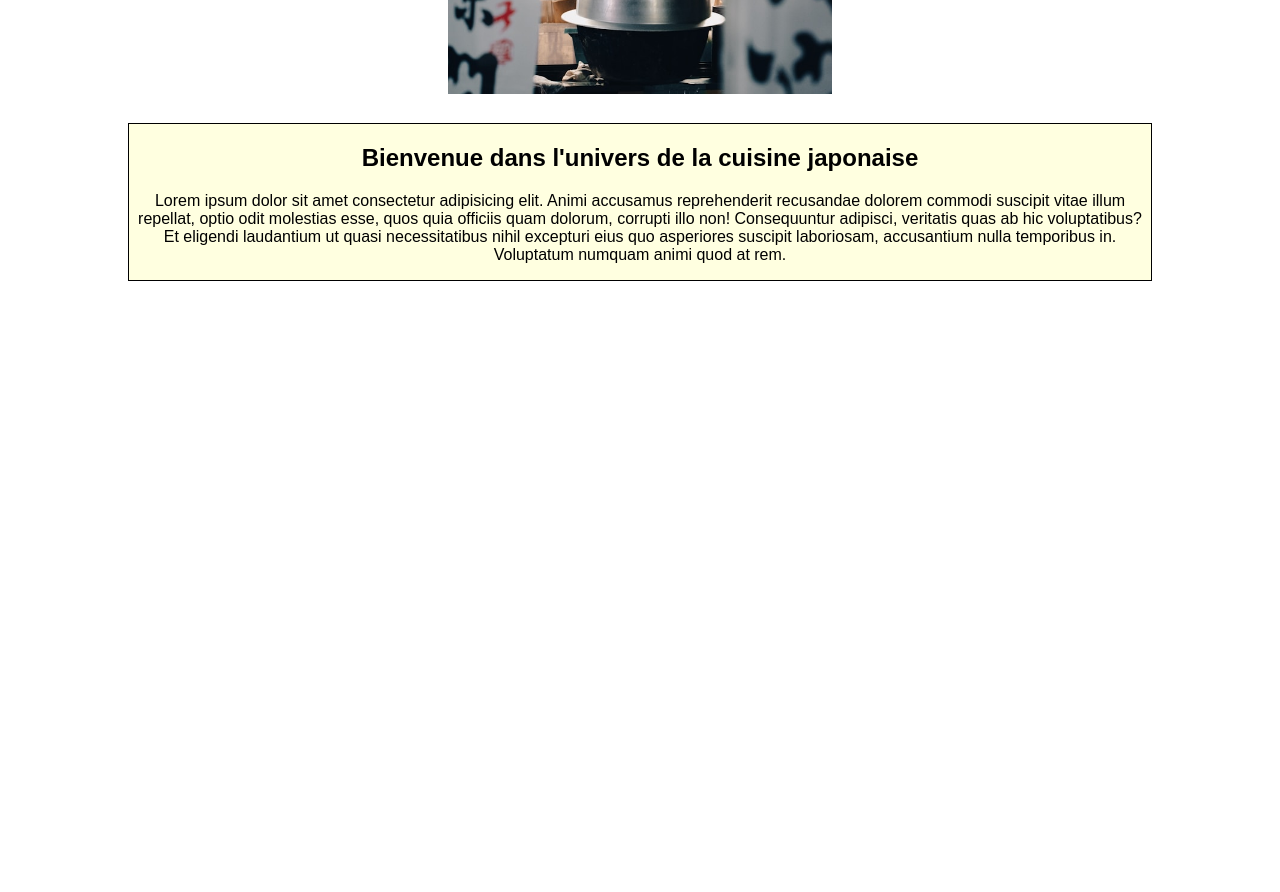
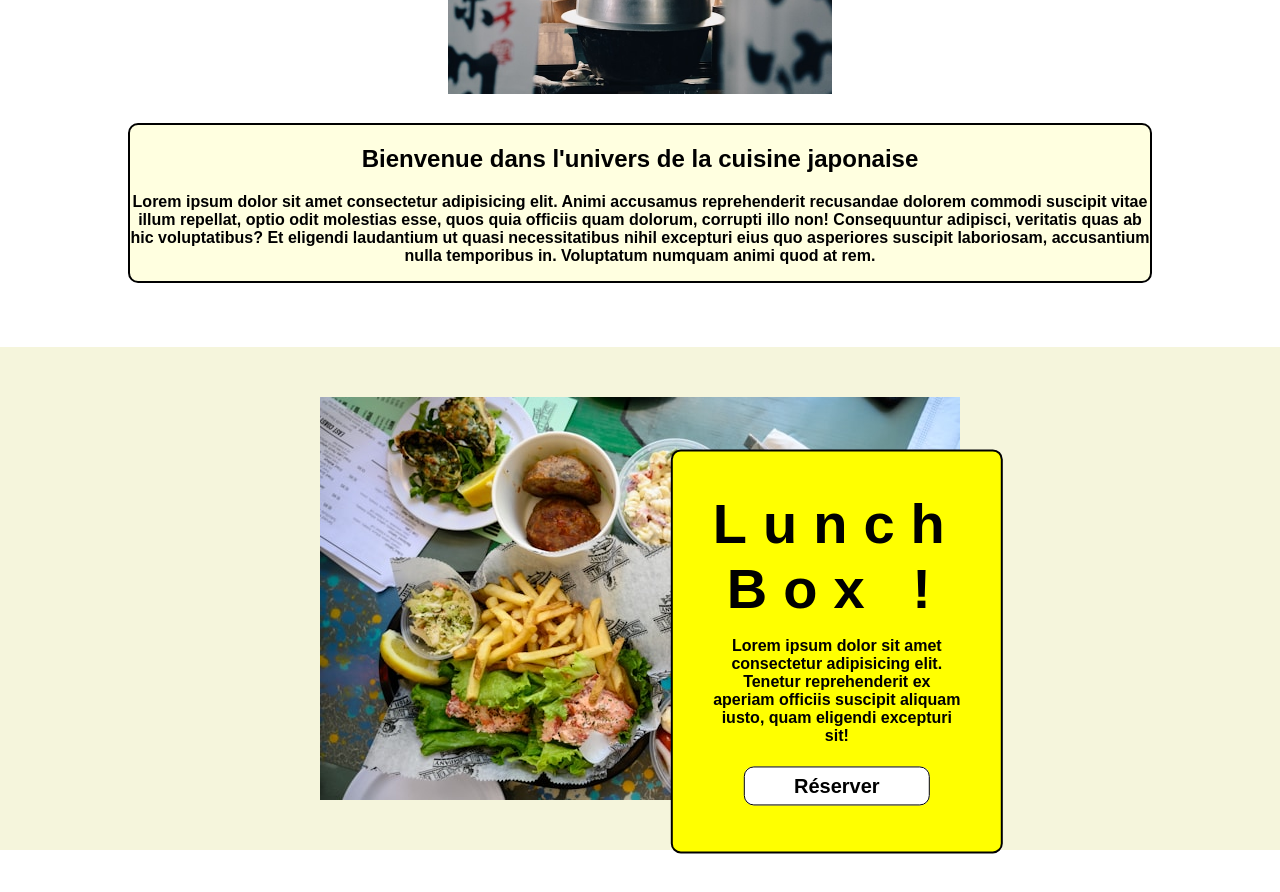
Before and after one commit to AdelDrissi/Asianfood, a React (Create React App) app: page / in a window 1280 px wide. Shown: the part 1000-1892 px from the top of the page. Before the commit the page ends 1281 px from the top, so only its background shows below. Built offline with nearby package versions, Linux system fonts and the light colour scheme.

Commit message:
Lunch box section

```diff
--- a/src/App.js
+++ b/src/App.js
@@ -3,8 +3,7 @@ import MainContent from './components/MainContent';
 import InfoCuisine from './components/InfoCuisine';
 import Loader from './components/Loader';
 import Header from './components/Header';
-
-
+import Lunch from './components/Lunch';
 
 function App() {
   return (
@@ -13,6 +12,7 @@ function App() {
       <MainContent />
       <InfoCuisine />
       <Loader />
+      <Lunch />
     </div>
   );
 }
--- /dev/null
+++ b/src/components/Lunch.jsx
@@ -0,0 +1,27 @@
+import React from 'react';
+import lunchbox from '../images/lunchbox.jpg';
+
+function Lunch() {
+  return (
+    <section className="lunch-container">
+      <div className="lunch-japanese">
+        <div className="image-container">
+          <img src={lunchbox} alt="Background" className="lunch-box" />
+          <div className="text-overlay">
+            <h1> Lunch Box ! </h1>
+            <p>
+              Lorem ipsum dolor sit amet consectetur adipisicing elit. Tenetur
+              reprehenderit ex aperiam officiis suscipit aliquam iusto, quam
+              eligendi excepturi sit!
+            </p>
+            <a href="#" className="btn-lunch">
+              Réserver
+            </a>
+          </div>
+        </div>
+      </div>
+    </section>
+  );
+}
+
+export default Lunch;
--- a/src/components/MainContent.jsx
+++ b/src/components/MainContent.jsx
@@ -8,7 +8,7 @@ function MainContent() {
       <div className="resto-name">
         <h1>Wazabi</h1>
         <h2>Traiteur - Cuisine - Inspiration - Japon</h2>
-        <a href="#" className="btn-projects">
+        <a href="#" className="btn-content">
           Réserver
         </a>
       </div>
--- a/src/styles/_cuisineInfo.scss
+++ b/src/styles/_cuisineInfo.scss
@@ -6,7 +6,8 @@
 
 .background-info {
   color: black;
-  border: 1px solid black;
+  border-radius: 10px;
+  border: 2px solid black;
   margin: 0 10%;
   background-color: lightyellow;
 }
--- a/src/styles/_header.scss
+++ b/src/styles/_header.scss
@@ -1,9 +1,9 @@
 @import './Mixins';
 
 .header {
-  z-index: 10;
+  z-index: 1;
   width: 100%;
-  position: relative;
+  position: sticky;
   top: 0;
   padding-top: 20px;
   background: black;
--- a/src/styles/_loader.scss
+++ b/src/styles/_loader.scss
@@ -21,6 +21,6 @@
     transform: rotate(0deg);
   }
   100% {
-    transform: rotate(360deg);
+    transform: rotate(260deg);
   }
 }
--- /dev/null
+++ b/src/styles/_lunch.scss
@@ -0,0 +1,39 @@
+/* Lunch.css */
+
+.lunch-container {
+  width: 100%;
+  display: flex;
+  margin: 5% 0;
+  justify-content: center;
+  align-items: center;
+  padding: 50px 0;
+  background-color: beige;
+}
+
+.lunch-japanese {
+  position: relative;
+}
+
+.image-container {
+  position: static;
+  overflow: hidden;
+}
+
+.lunch-box {
+  width: 100%; /* Assurez-vous que l'image remplit complètement son conteneur */
+  display: block;
+}
+
+.text-overlay {
+  position: absolute;
+  background: yellow;
+  top: 52%; /* Place le contenu au centre vertical de l'image */
+  left: 60%; /* Place le contenu au centre horizontal de l'image */
+  transform: translate(-10%, -39%);
+  text-align: center;
+  color: black;
+  border: 2px solid black;
+  border-radius: 10px;
+  padding: 40px 40px;
+
+}
--- a/src/styles/_mainContent.scss
+++ b/src/styles/_mainContent.scss
@@ -15,7 +15,7 @@
   object-fit: cover;
 }
 
-.btn-projects {
+.btn-content {
   line-height: 2.5;
   padding: 3% 20%;
   font-weight: bold;
@@ -27,11 +27,11 @@
   border: 1px solid;
   text-decoration: none;
 }
-.btn-projects:hover {
+.btn-content:hover {
   background-color: lightblue;
   transition: all 1s;
   color: #fff;
-  transition: 0.3s;
+  transition: all ease 1s;
 }
 
 .resto-name {
--- a/src/styles/index.scss
+++ b/src/styles/index.scss
@@ -2,16 +2,36 @@
 @import './mainContent';
 @import './cuisineInfo';
 @import './loader';
+@import './lunch';
 
 body {
   font-family: Arial, Helvetica, sans-serif;
   margin: 0;
   overflow-x: hidden;
+  font-weight: 600;
+  font-size: 16px;
   h1 {
-    font-weight: 400;
     margin: 0;
     font-size: 7vh;
     letter-spacing: 2vh;
+  }
+}
+
+.btn-lunch {
+  line-height: 2.5;
+  padding: 3% 20%;
+
+  font-size: 20px;
+  border-radius: 10px;
+  text-align: center;
+  color: black;
+  background-color: #fff;
+  border: 1px solid;
+  text-decoration: none;
+  &:hover {
+    transition: all ease 1s;
+    color: #fff;
+    background-color: black;
   }
 }
 
```
Also changed, not shown: src/components/InfoCuisine.jsx (line endings or trailing spaces), src/images/lunchbox.jpg (added).
